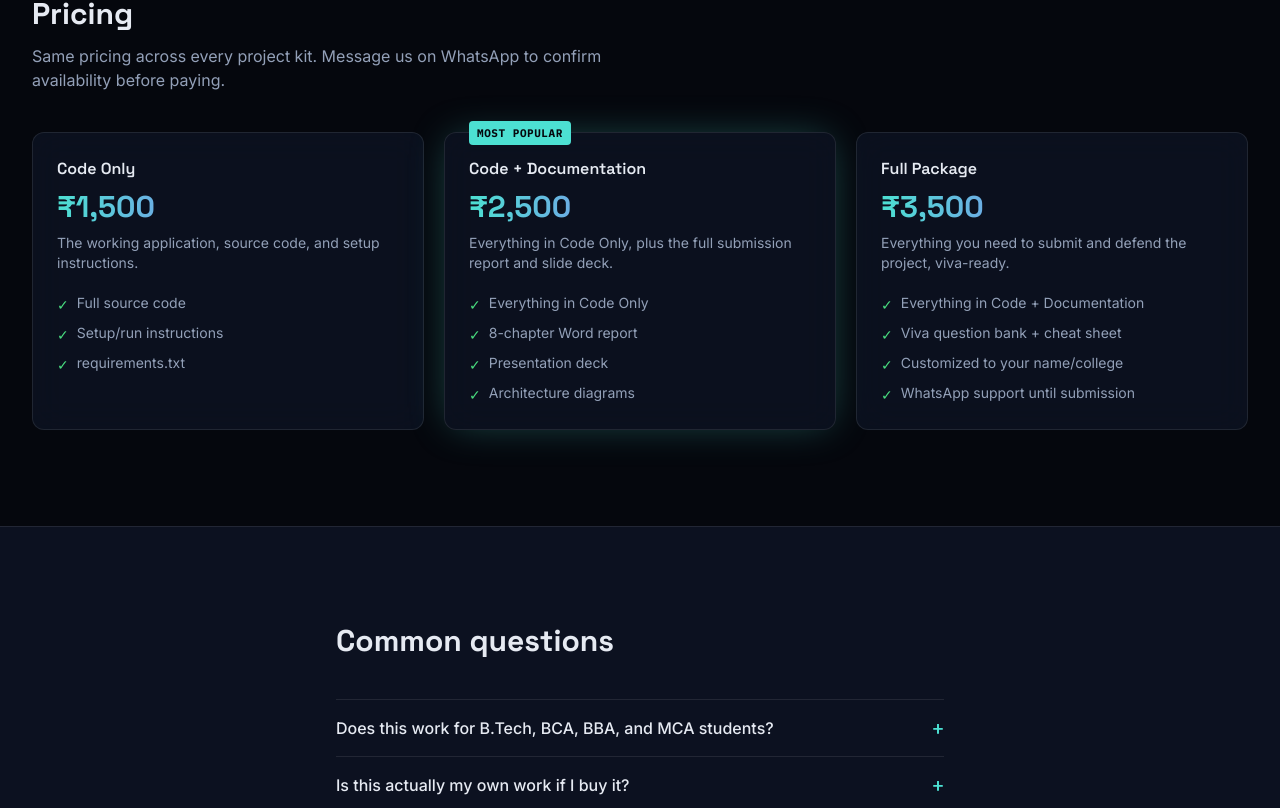
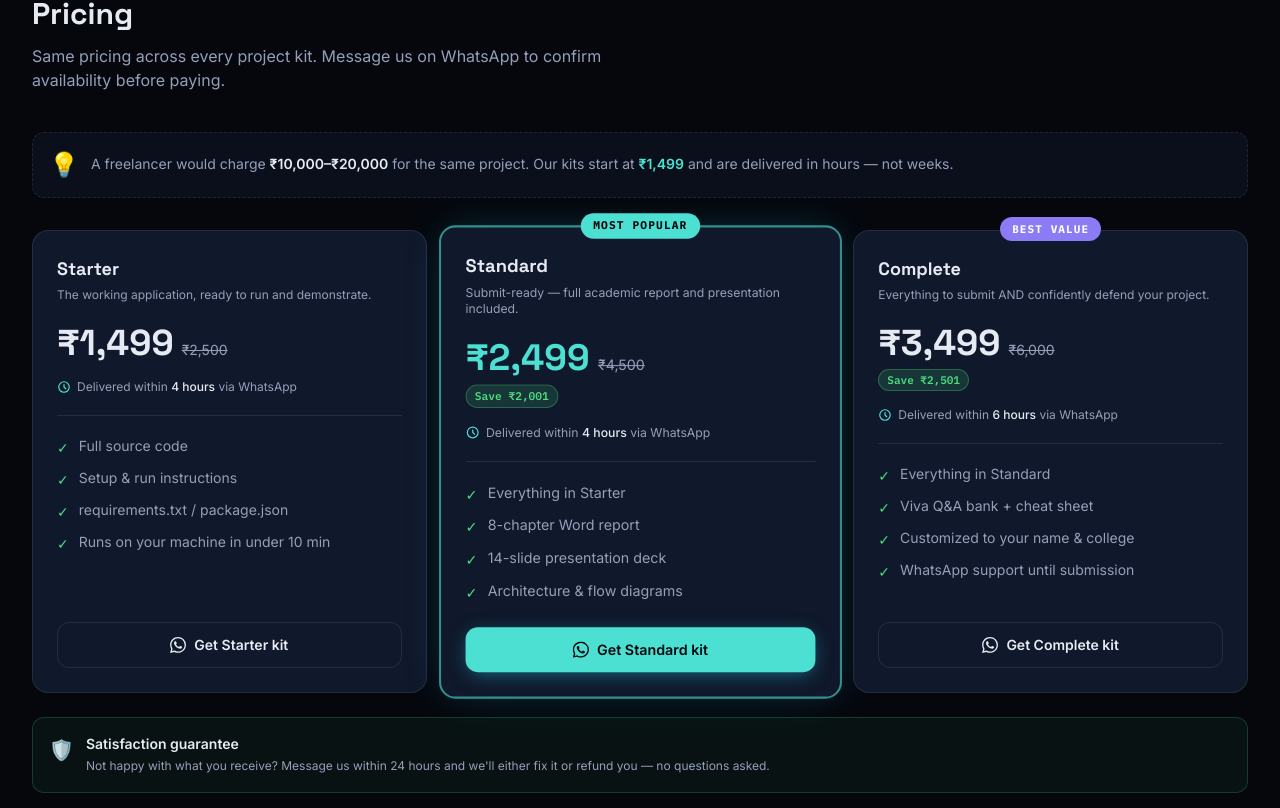
Before and after one commit to pixelxpr/project-kits-website, a Next.js app: page / in a window 1280 px wide. Shown: the part 5772-6580 px from the top of the page. Built offline with nearby package versions, Linux system fonts and the light colour scheme.

Commit message:
feat: revamp pricing — psychological pricing, savings badges, delivery promise, WhatsApp CTA, guarantee

```diff
--- a/components/PricingTiers.tsx
+++ b/components/PricingTiers.tsx
@@ -1,35 +1,163 @@
+import Link from "next/link";
 import { site } from "@/lib/site";
+
+const WHATSAPP_BASE = `https://wa.me/${site.whatsappNumber}?text=`;
 
 export default function PricingTiers() {
   return (
-    <div className="grid sm:grid-cols-3 gap-5">
-      {site.pricingTiers.map((tier) => (
+    <div>
+      {/* "vs freelancer" anchor */}
+      <div className="flex items-center gap-3 mb-8 p-4 rounded-xl border border-dashed border-border bg-void-card/50">
+        <span className="text-2xl">💡</span>
+        <p className="text-sm text-text-muted leading-relaxed">
+          A freelancer would charge{" "}
+          <span className="text-text font-semibold">₹10,000–₹20,000</span> for
+          the same project. Our kits start at{" "}
+          <span className="text-cyan font-semibold">₹1,499</span> and are
+          delivered in hours — not weeks.
+        </p>
+      </div>
+
+      {/* Cards */}
+      <div className="grid sm:grid-cols-3 gap-4">
+        {site.pricingTiers.map((tier) => {
+          const isHighlighted = tier.highlighted;
+          const hasSaving = !!tier.saving;
+          const hasBadge = !!tier.badge;
+          const waUrl = WHATSAPP_BASE + encodeURIComponent(tier.ctaMessage);
+
+          return (
             <div
               key={tier.name}
-          className={`rounded-xl p-6 flex flex-col relative ${
-            "highlighted" in tier && tier.highlighted
-              ? "glass glow-cyan border-cyan/40"
-              : "glass"
+              className={`rounded-2xl flex flex-col relative transition-all duration-300 ${
+                isHighlighted
+                  ? "border-2 border-cyan/60 bg-void-card shadow-[0_0_40px_-8px_rgba(34,211,238,0.25)] scale-[1.02]"
+                  : "border border-border bg-void-card hover:border-border-strong"
               }`}
             >
-          {"highlighted" in tier && tier.highlighted && (
-            <span className="absolute -top-3 left-6 font-mono text-[11px] font-bold uppercase tracking-wider bg-cyan text-void px-2 py-1 rounded-sm">
-              Most popular
+              {/* Badge */}
+              {hasBadge && (
+                <div className="absolute -top-3.5 left-0 right-0 flex justify-center">
+                  <span
+                    className={`font-mono text-[11px] font-bold uppercase tracking-widest px-3 py-1 rounded-full ${
+                      isHighlighted
+                        ? "bg-cyan text-void"
+                        : "bg-violet text-white"
+                    }`}
+                  >
+                    {tier.badge}
+                  </span>
+                </div>
+              )}
+
+              <div className="p-6 flex flex-col flex-1">
+                {/* Tier name */}
+                <p className="font-display font-bold text-text text-lg">
+                  {tier.name}
+                </p>
+                <p className="text-xs text-text-muted mt-1">
+                  {tier.description}
+                </p>
+
+                {/* Price block */}
+                <div className="mt-5 mb-1">
+                  <div className="flex items-baseline gap-2">
+                    <span
+                      className={`font-display text-4xl font-extrabold ${
+                        isHighlighted ? "text-cyan" : "text-text"
+                      }`}
+                    >
+                      {tier.price}
+                    </span>
+                    <span className="text-sm text-text-muted line-through">
+                      {tier.originalPrice}
+                    </span>
+                  </div>
+                  {hasSaving && (
+                    <span className="inline-block mt-1.5 font-mono text-[11px] font-semibold bg-success/15 text-success border border-success/30 px-2 py-0.5 rounded-full">
+                      {tier.saving}
                     </span>
                   )}
-          <p className="font-display font-semibold text-text">{tier.name}</p>
-          <p className="font-display text-3xl font-bold text-gradient mt-2">{tier.price}</p>
-          <p className="text-sm text-text-muted mt-2">{tier.description}</p>
-          <ul className="mt-5 space-y-2 text-sm text-text-muted">
+                </div>
+
+                {/* Delivery promise */}
+                <div className="flex items-center gap-1.5 mt-3 mb-5">
+                  <svg
+                    className="w-3.5 h-3.5 text-cyan shrink-0"
+                    fill="none"
+                    viewBox="0 0 24 24"
+                    stroke="currentColor"
+                    strokeWidth={2}
+                  >
+                    <path
+                      strokeLinecap="round"
+                      strokeLinejoin="round"
+                      d="M12 8v4l3 3m6-3a9 9 0 11-18 0 9 9 0 0118 0z"
+                    />
+                  </svg>
+                  <span className="text-xs text-text-muted">
+                    Delivered within{" "}
+                    <span className="text-text font-medium">
+                      {tier.deliveryHours} hours
+                    </span>{" "}
+                    via WhatsApp
+                  </span>
+                </div>
+
+                {/* Divider */}
+                <div className="border-t border-border mb-5" />
+
+                {/* Features */}
+                <ul className="space-y-2.5 text-sm text-text-muted flex-1">
                   {tier.includes.map((item) => (
-              <li key={item} className="flex items-start gap-2">
-                <span className="text-success font-mono mt-0.5">{"\u2713"}</span>
+                    <li key={item} className="flex items-start gap-2.5">
+                      <span className="text-success font-mono mt-0.5 shrink-0">
+                        ✓
+                      </span>
                       <span>{item}</span>
                     </li>
                   ))}
                 </ul>
+
+                {/* CTA */}
+                <Link
+                  href={waUrl}
+                  target="_blank"
+                  rel="noopener noreferrer"
+                  className={`mt-6 flex items-center justify-center gap-2 rounded-xl py-3 text-sm font-semibold transition-all duration-200 ${
+                    isHighlighted
+                      ? "bg-cyan text-void hover:bg-cyan/90 shadow-[0_4px_20px_-4px_rgba(34,211,238,0.5)]"
+                      : "border border-border text-text hover:border-cyan/50 hover:text-cyan"
+                  }`}
+                >
+                  <svg
+                    className="w-4 h-4"
+                    viewBox="0 0 24 24"
+                    fill="currentColor"
+                  >
+                    <path d="M17.472 14.382c-.297-.149-1.758-.867-2.03-.967-.273-.099-.471-.148-.67.15-.197.297-.767.966-.94 1.164-.173.199-.347.223-.644.075-.297-.15-1.255-.463-2.39-1.475-.883-.788-1.48-1.761-1.653-2.059-.173-.297-.018-.458.13-.606.134-.133.298-.347.446-.52.149-.174.198-.298.298-.497.099-.198.05-.371-.025-.52-.075-.149-.669-1.612-.916-2.207-.242-.579-.487-.5-.669-.51-.173-.008-.371-.01-.57-.01-.198 0-.52.074-.792.372-.272.297-1.04 1.016-1.04 2.479 0 1.462 1.065 2.875 1.213 3.074.149.198 2.096 3.2 5.077 4.487.709.306 1.262.489 1.694.625.712.227 1.36.195 1.871.118.571-.085 1.758-.719 2.006-1.413.248-.694.248-1.289.173-1.413-.074-.124-.272-.198-.57-.347m-5.421 7.403h-.004a9.87 9.87 0 01-5.031-1.378l-.361-.214-3.741.982.998-3.648-.235-.374a9.86 9.86 0 01-1.51-5.26c.001-5.45 4.436-9.884 9.888-9.884 2.64 0 5.122 1.03 6.988 2.898a9.825 9.825 0 012.893 6.994c-.003 5.45-4.437 9.884-9.885 9.884m8.413-18.297A11.815 11.815 0 0012.05 0C5.495 0 .16 5.335.157 11.892c0 2.096.547 4.142 1.588 5.945L.057 24l6.305-1.654a11.882 11.882 0 005.683 1.448h.005c6.554 0 11.89-5.335 11.893-11.893a11.821 11.821 0 00-3.48-8.413z" />
+                  </svg>
+                  Get {tier.name} kit
+                </Link>
               </div>
-      ))}
+            </div>
+          );
+        })}
+      </div>
+
+      {/* Guarantee */}
+      <div className="flex items-start gap-3 mt-6 p-4 rounded-xl border border-success/20 bg-success/5">
+        <span className="text-xl mt-0.5">🛡️</span>
+        <div>
+          <p className="text-sm font-semibold text-text">
+            Satisfaction guarantee
+          </p>
+          <p className="text-xs text-text-muted mt-0.5 leading-relaxed">
+            Not happy with what you receive? Message us within 24 hours and
+            we&apos;ll either fix it or refund you — no questions asked.
+          </p>
+        </div>
+      </div>
     </div>
   );
 }
--- a/lib/site.ts
+++ b/lib/site.ts
@@ -38,23 +38,55 @@ export const site = {
 
   pricingTiers: [
     {
-      name: "Code Only",
-      price: "\u20b91,500",
-      description: "The working application, source code, and setup instructions.",
-      includes: ["Full source code", "Setup/run instructions", "requirements.txt"],
+      name: "Starter",
+      price: "\u20b91,499",
+      originalPrice: "\u20b92,500",
+      saving: "",
+      badge: "",
+      highlighted: false,
+      deliveryHours: 4,
+      description: "The working application, ready to run and demonstrate.",
+      includes: [
+        "Full source code",
+        "Setup & run instructions",
+        "requirements.txt / package.json",
+        "Runs on your machine in under 10 min",
+      ],
+      ctaMessage: "Hi! I want the Starter kit (code only). Can you tell me more?",
     },
     {
-      name: "Code + Documentation",
-      price: "\u20b92,500",
-      description: "Everything in Code Only, plus the full submission report and slide deck.",
-      includes: ["Everything in Code Only", "8-chapter Word report", "Presentation deck", "Architecture diagrams"],
+      name: "Standard",
+      price: "\u20b92,499",
+      originalPrice: "\u20b94,500",
+      saving: "Save \u20b92,001",
+      badge: "Most Popular",
       highlighted: true,
+      deliveryHours: 4,
+      description: "Submit-ready — full academic report and presentation included.",
+      includes: [
+        "Everything in Starter",
+        "8-chapter Word report",
+        "14-slide presentation deck",
+        "Architecture & flow diagrams",
+      ],
+      ctaMessage: "Hi! I want the Standard kit (code + report + slides). Can you tell me more?",
     },
     {
-      name: "Full Package",
-      price: "\u20b93,500",
-      description: "Everything you need to submit and defend the project, viva-ready.",
-      includes: ["Everything in Code + Documentation", "Viva question bank + cheat sheet", "Customized to your name/college", "WhatsApp support until submission"],
+      name: "Complete",
+      price: "\u20b93,499",
+      originalPrice: "\u20b96,000",
+      saving: "Save \u20b92,501",
+      badge: "Best Value",
+      highlighted: false,
+      deliveryHours: 6,
+      description: "Everything to submit AND confidently defend your project.",
+      includes: [
+        "Everything in Standard",
+        "Viva Q&A bank + cheat sheet",
+        "Customized to your name & college",
+        "WhatsApp support until submission",
+      ],
+      ctaMessage: "Hi! I want the Complete kit. Can you tell me more?",
     },
   ],
 
```
Lines whose indentation alone changed are shown as unchanged.
